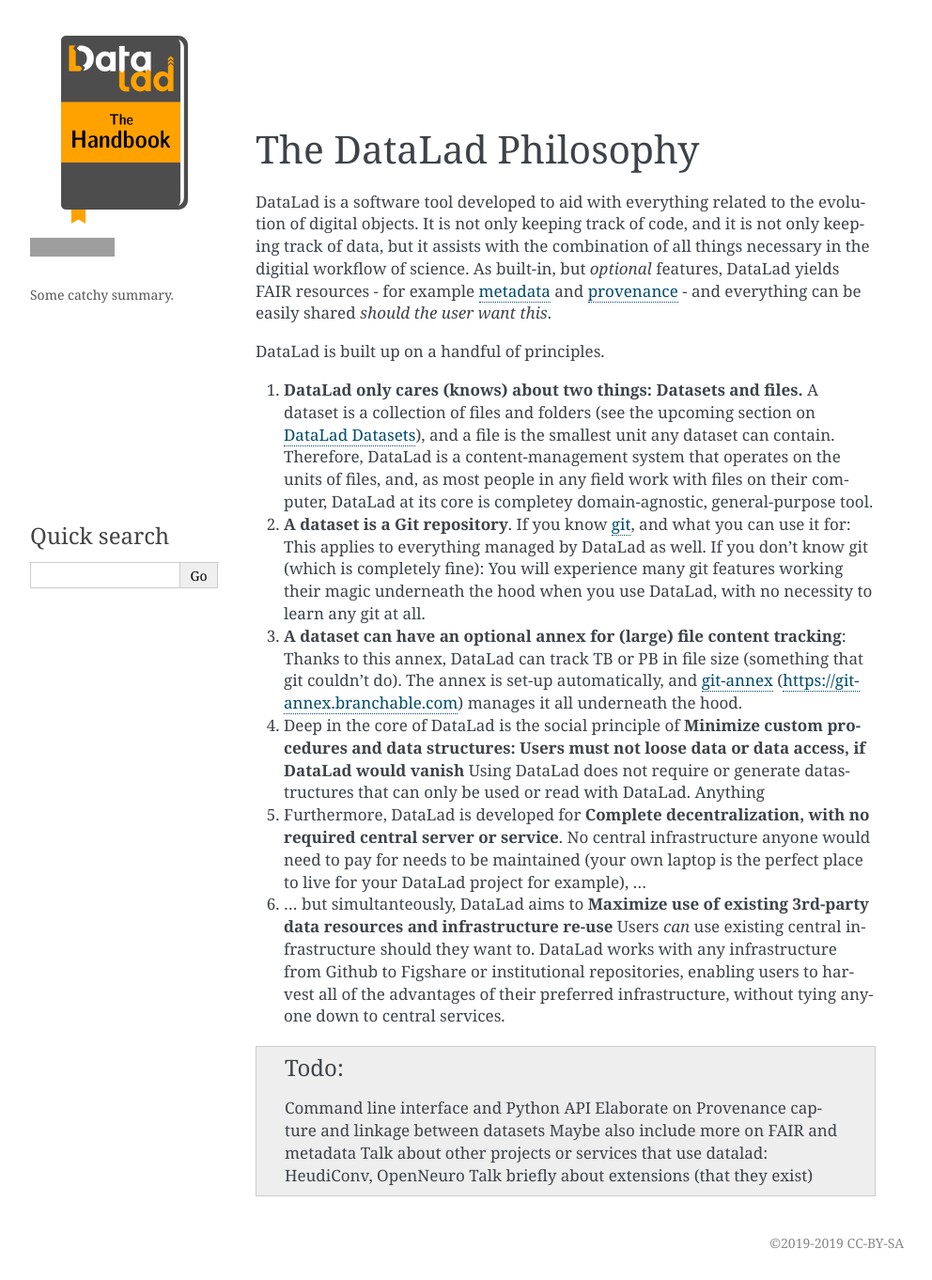
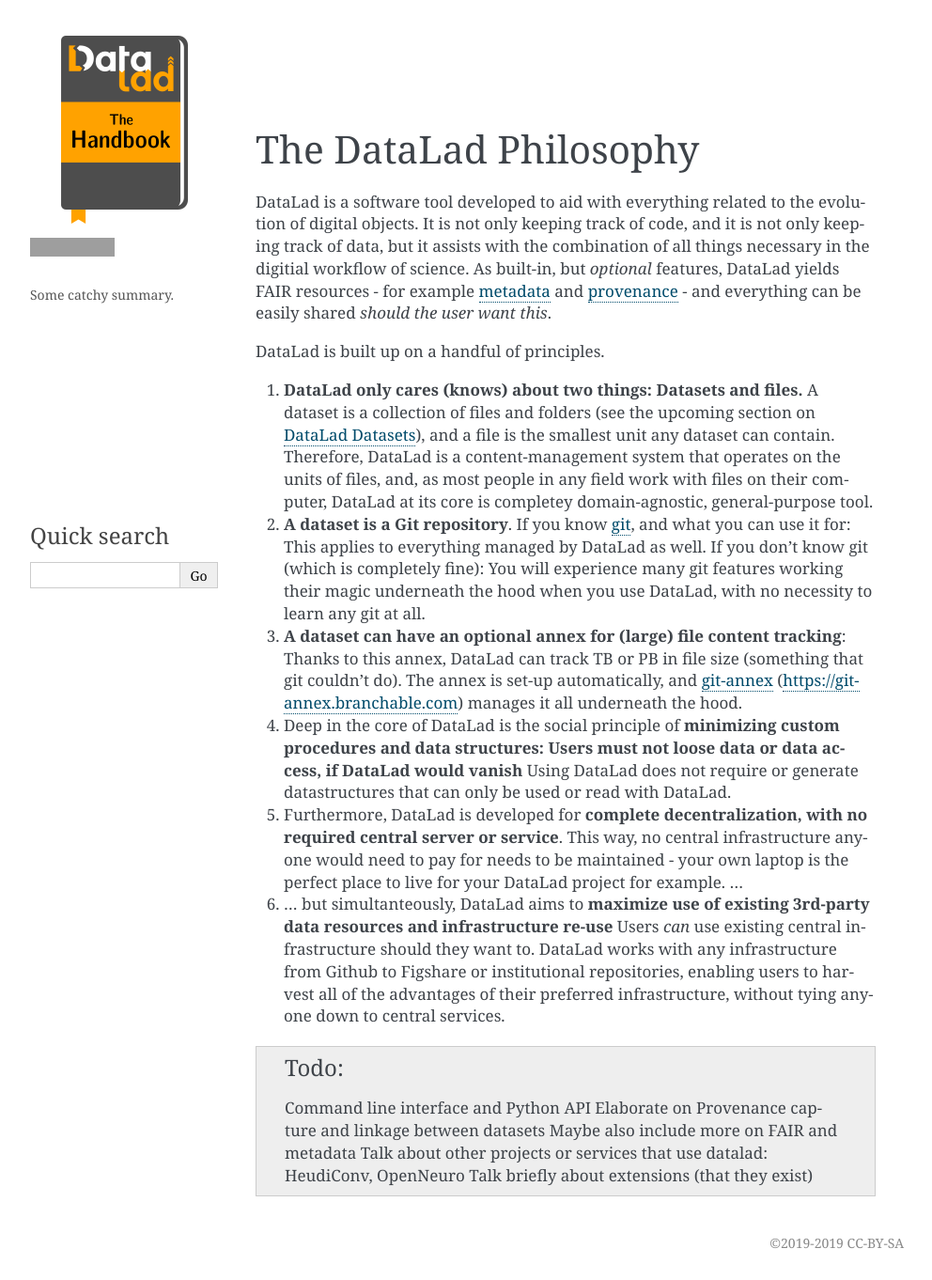
Before and after one commit to datalad-handbook/book, a Sphinx documentation site: the page built from docs/intro/philosophy.rst, in a window 1280 px wide. Shown: the whole page at 94% size, without its empty margins (148-1140 px from the left). Built offline with Sphinx 7.4.7, drawn with Linux system fonts in a browser that asks for light colours; comment, search, counter and statistics services are not loaded; grey boxes are pictures that could not be loaded.

Commit message:
small typo fixes

```diff
--- a/docs/intro/philosophy.rst
+++ b/docs/intro/philosophy.rst
@@ -30,22 +30,24 @@
    (https://git-annex.branchable.com) manages it all underneath the hood.
 
 #. Deep in the core of DataLad is the social principle of
-   **Minimize custom procedures and data structures: Users must not loose data or data access, if DataLad would vanish**
+   **minimizing custom procedures and data structures: Users must not loose data or data access, if DataLad would vanish**
    Using DataLad does not require or generate datastructures that can only be
-   used or read with DataLad. Anything
+   used or read with DataLad.
 
 #. Furthermore, DataLad is developed for
-   **Complete decentralization, with no required central server or service**.
-   No central infrastructure anyone would need to pay for needs to be maintained
-   (your own laptop is the perfect place to live for your DataLad project for example),
+   **complete decentralization, with no required central server or service**.
+   This way, no central infrastructure anyone would need to pay for needs to be maintained -
+   your own laptop is the perfect place to live for your DataLad project for example.
    ...
 
 #. ... but simultanteously, DataLad aims to
-   **Maximize use of existing 3rd-party data resources and infrastructure re-use**
+   **maximize use of existing 3rd-party data resources and infrastructure re-use**
    Users *can* use existing central infrastructure should they want to.
    DataLad works with any infrastructure from Github to Figshare or institutional
    repositories, enabling users to harvest all of the advantages of their preferred
    infrastructure, without tying anyone down to central services.
+
+
 
 .. todo::
 
```
